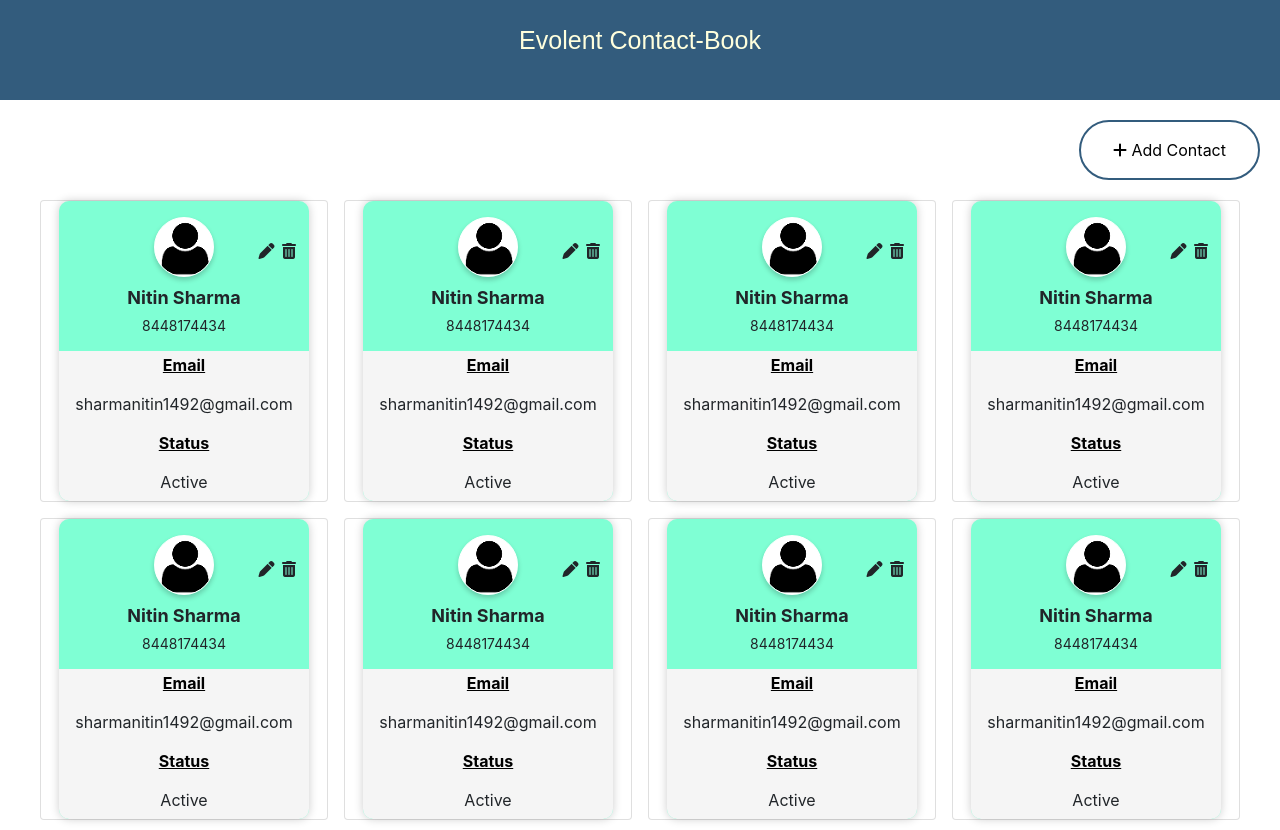
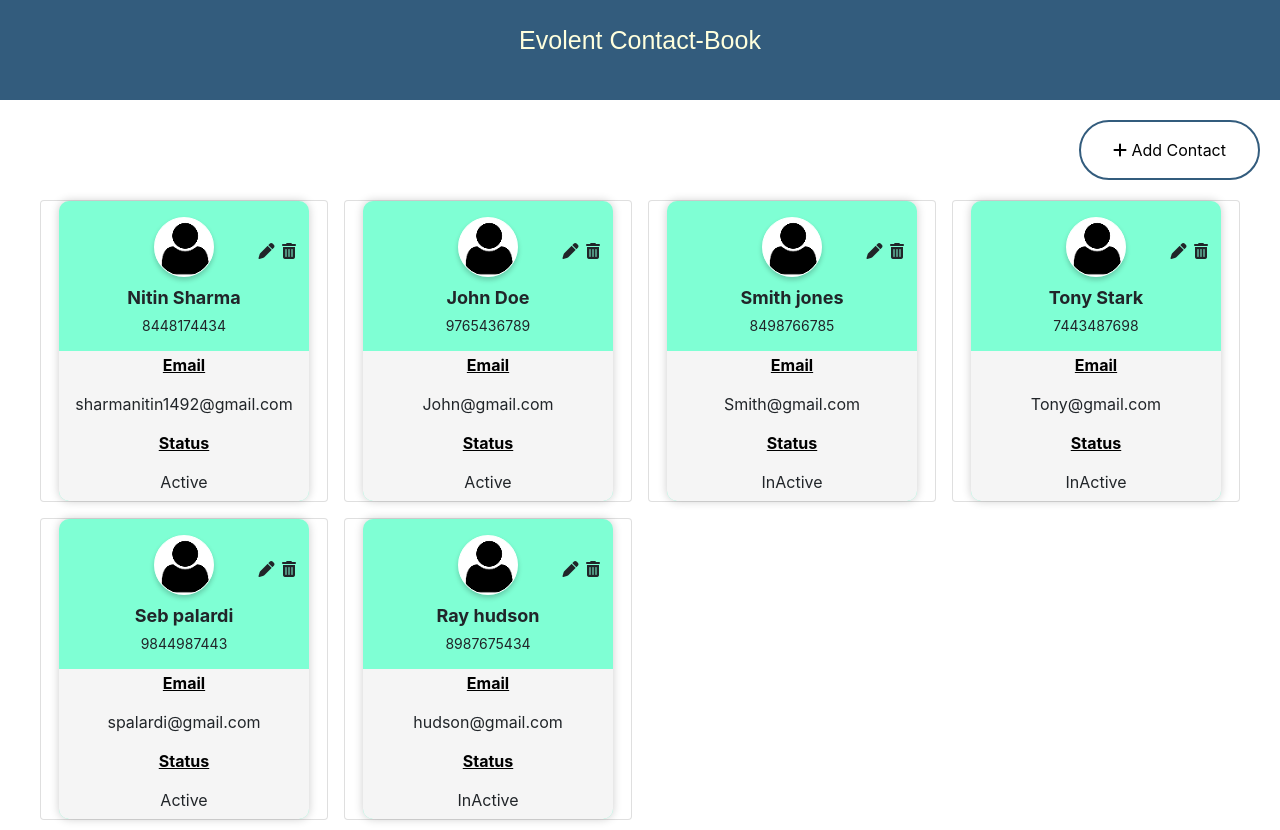
Before and after one commit to sharma-nitin/contact-book, an Angular app: page /contact-list in a window 1280 px wide. Built offline with nearby package versions, Linux system fonts and the light colour scheme.

Commit message:
contact app pushed

```diff
--- a/src/app/app-routing.module.ts
+++ b/src/app/app-routing.module.ts
@@ -6,7 +6,8 @@ import { EhContactFormComponent } from './eh-contact-form/eh-contact-form.compon
 const routes: Routes = [
   { path: '', redirectTo: '/contact-list', pathMatch: 'full' },
   { path: 'contact-list', component: EhContactListComponent },
-  { path: 'contact-form', component: EhContactFormComponent },
+  { path: 'add-contact', component: EhContactFormComponent },
+  { path: 'edit-contact', component: EhContactFormComponent }
 ];
 
 @NgModule({
--- a/src/app/app.component.css
+++ b/src/app/app.component.css
@@ -7,4 +7,7 @@ header {
   background: #335C7D;
   color: #FFD;
   font-family: 'PT Sans', sans-serif;
+  top: 0;
+  position: sticky;
+  z-index: 999;
 }
--- a/src/app/eh-contact-form/eh-contact-form.component.css
+++ b/src/app/eh-contact-form/eh-contact-form.component.css
@@ -28,3 +28,152 @@
   background-color: #335C7D;
   color: white;
 }
+
+
+.contact-form {
+  position: relative;
+  margin: 50px auto;
+  width: 280px;
+  padding: 33px 25px 29px;
+  background: white;
+  border-bottom: 1px solid #c4c4c4;
+  border-radius: 5px;
+  -webkit-box-shadow: 0 1px 5px rgba(0, 0, 0, 0.25);
+  box-shadow: 0 1px 5px rgba(0, 0, 0, 0.25);
+}
+.contact-form:before, .contact-form:after {
+  content: '';
+  position: absolute;
+  bottom: 1px;
+  left: 0;
+  right: 0;
+  height: 10px;
+  background: inherit;
+  border-bottom: 1px solid #d2d2d2;
+  border-radius: 4px;
+}
+.contact-form:after {
+  bottom: 3px;
+  border-color: #dcdcdc;
+}
+
+.contact-form-title {
+  margin: -25px -25px 25px;
+  padding: 15px 25px;
+  line-height: 35px;
+  font-size: 26px;
+  font-weight: 300;
+  color: #aaa;
+  text-align: center;
+  text-shadow: 0 1px rgba(255, 255, 255, 0.75);
+  background: #f7f7f7;
+}
+
+.contact-form-title:before {
+  content: '';
+  position: absolute;
+  top: 0;
+  left: 0;
+  right: 0;
+  height: 8px;
+  background: #c4e17f;
+  border-radius: 5px 5px 0 0;
+  background-image: -webkit-linear-gradient(left, #c4e17f, #c4e17f 12.5%, #f7fdca 12.5%, #f7fdca 25%, #fecf71 25%, #fecf71 37.5%, #f0776c 37.5%, #f0776c 50%, #db9dbe 50%, #db9dbe 62.5%, #c49cde 62.5%, #c49cde 75%, #669ae1 75%, #669ae1 87.5%, #62c2e4 87.5%, #62c2e4);
+  background-image: -moz-linear-gradient(left, #c4e17f, #c4e17f 12.5%, #f7fdca 12.5%, #f7fdca 25%, #fecf71 25%, #fecf71 37.5%, #f0776c 37.5%, #f0776c 50%, #db9dbe 50%, #db9dbe 62.5%, #c49cde 62.5%, #c49cde 75%, #669ae1 75%, #669ae1 87.5%, #62c2e4 87.5%, #62c2e4);
+  background-image: -o-linear-gradient(left, #c4e17f, #c4e17f 12.5%, #f7fdca 12.5%, #f7fdca 25%, #fecf71 25%, #fecf71 37.5%, #f0776c 37.5%, #f0776c 50%, #db9dbe 50%, #db9dbe 62.5%, #c49cde 62.5%, #c49cde 75%, #669ae1 75%, #669ae1 87.5%, #62c2e4 87.5%, #62c2e4);
+  background-image: linear-gradient(to right, #c4e17f, #c4e17f 12.5%, #f7fdca 12.5%, #f7fdca 25%, #fecf71 25%, #fecf71 37.5%, #f0776c 37.5%, #f0776c 50%, #db9dbe 50%, #db9dbe 62.5%, #c49cde 62.5%, #c49cde 75%, #669ae1 75%, #669ae1 87.5%, #62c2e4 87.5%, #62c2e4);
+}
+
+input {
+  font-family: inherit;
+  color: inherit;
+  -webkit-box-sizing: border-box;
+  -moz-box-sizing: border-box;
+  box-sizing: border-box;
+}
+
+.contact-form-input {
+  width: 100%;
+  height: 50px;
+  margin-bottom: 25px;
+  padding: 0 15px 2px;
+  font-size: 17px;
+  background: white;
+  border: 2px solid #ebebeb;
+  border-radius: 4px;
+  -webkit-box-shadow: inset 0 -2px #ebebeb;
+  box-shadow: inset 0 -2px #ebebeb;
+}
+.contact-form-input:focus {
+  border-color: #62c2e4;
+  outline: none;
+  -webkit-box-shadow: inset 0 -2px #62c2e4;
+  box-shadow: inset 0 -2px #62c2e4;
+}
+.contact-form-status{
+  width: -webkit-fill-available;
+  height: 35px;
+  margin-bottom: 20px;
+}
+
+.contact-form-button {
+  position: relative;
+  vertical-align: top;
+  width: 100%;
+  height: 54px;
+  padding: 0;
+  font-size: 22px;
+  color: white;
+  text-align: center;
+  text-shadow: 0 1px 2px rgba(0, 0, 0, 0.25);
+  background: #f0776c;
+  border: 0;
+  border-bottom: 2px solid #d76b60;
+  border-radius: 5px;
+  cursor: pointer;
+  -webkit-box-shadow: inset 0 -2px #d76b60;
+  box-shadow: inset 0 -2px #d76b60;
+}
+.contact-form-button:active {
+  top: 1px;
+  outline: none;
+  -webkit-box-shadow: none;
+  box-shadow: none;
+}
+
+:-moz-placeholder {
+  color: #ccc;
+  font-weight: 300;
+}
+
+::-moz-placeholder {
+  color: #ccc;
+  opacity: 1;
+  font-weight: 300;
+}
+
+::-webkit-input-placeholder {
+  color: #ccc;
+  font-weight: 300;
+}
+
+:-ms-input-placeholder {
+  color: #ccc;
+  font-weight: 300;
+}
+
+::-moz-focus-inner {
+  border: 0;
+  padding: 0;
+}
+
+.contact-updated{
+  margin: 10px;
+  line-height: 2;
+  color: green;
+  background: greenyellow;
+ }
+
+ .c-pointer{
+  cursor: pointer;
+}
--- a/src/app/eh-contact-form/eh-contact-form.component.html
+++ b/src/app/eh-contact-form/eh-contact-form.component.html
@@ -1,4 +1,21 @@
 <div class="list-header">
-  <button class="button back-button" (click)="navigate()"><a><i class="fas fa-arrow-alt-circle-left"></i> Back to Home</a></button>
+  <button class="button back-button c-pointer" (click)="navigate()"><a><i class="fas fa-arrow-alt-circle-left"></i> Back to Home</a></button>
   <div></div>
 </div>
+
+<div class="contact-form">
+  <h1 class="contact-form-title" *ngIf="activeRoute=='add'">Add Contact</h1>
+  <h1 class="contact-form-title" *ngIf="activeRoute=='edit'">Edit Contact</h1>
+  <input type="text" [(ngModel)]="firstName" class="contact-form-input" placeholder="First Name" autofocus>
+  <input type="text" [(ngModel)]="lastName" class="contact-form-input" placeholder="Last Name">
+  <input type="text" [(ngModel)]="email" class="contact-form-input" placeholder="Email">
+  <input type="text" [(ngModel)]="phoneno" class="contact-form-input" placeholder="Contact no.">
+  <select class="contact-form-status" [(ngModel)]="status" (ngModelChange)="onStatusChange($event)">
+    <option [value]="status" *ngFor="let status of UserStatus">{{status}}</option>
+  </select>
+  <Button type="submit"  class="contact-form-button c-pointer" *ngIf="activeRoute=='add'" (click)="addContact()">Add</Button>
+  <Button type="submit"  class="contact-form-button c-pointer" *ngIf="activeRoute=='edit'" (click)="updateContact()">Update</Button>
+  <span class="contact-updated" *ngIf="updatedStatus==='added'"> Contact Added Successfully !</span>
+  <span class="contact-updated" *ngIf="updatedStatus==='updated'"> Contact Updated Successfully !</span>
+
+</div>
--- a/src/app/eh-contact-form/eh-contact-form.component.ts
+++ b/src/app/eh-contact-form/eh-contact-form.component.ts
@@ -1,20 +1,86 @@
 import { Component, OnInit } from '@angular/core';
 import { Router } from '@angular/router';
+import { ContactService } from '../eh-services/contact.service';
+import { iContact } from '../eh-interface/contact.interface';
 
 @Component({
   selector: 'eh-contact-form',
   templateUrl: './eh-contact-form.component.html',
   styleUrls: ['./eh-contact-form.component.css']
 })
+
 export class EhContactFormComponent implements OnInit {
+  firstName = '';
+  lastName = '';
+  email = '';
+  phoneno: number;
+  UserStatus = ['Active', 'InActive'];
+  status = this.UserStatus[0];
+  contacts: iContact[];
+  activeRoute: string;
+  updatedStatus = '';
 
-  constructor(private router:Router) { }
+  constructor(private router: Router,
+    private contactService: ContactService,
+  ) { }
 
   ngOnInit() {
-  }
-  navigate(){
-    this.router.navigate(['contact-list']);
-
+    this.contacts = this.contactService.getContacts();
+    this.routeBasedAction();
   }
 
+  routeBasedAction() {
+    if (this.router.url === '/add-contact') {
+      this.activeRoute = 'add';
+    } else
+      if (this.router.url === '/edit-contact') {
+        this.activeRoute = 'edit';
+        const editContact = this.contacts[this.contactService.getIndexToBeEdited()];
+        this.firstName = editContact.firstName;
+        this.lastName = editContact.lastName;
+        this.email = editContact.email;
+        this.phoneno = editContact.phoneno;
+        this.status = editContact.status;
+      }
+  }
+
+  navigate() {
+    this.router.navigate(['contact-list']);
+  }
+
+  onStatusChange(updatedstatus) {
+    this.status = updatedstatus;
+  }
+
+  updateContact() {
+    const contact = {
+      firstName: this.firstName,
+      lastName: this.lastName,
+      email: this.email,
+      phoneno: this.phoneno,
+      status: this.status
+    };
+    this.contacts[this.contactService.getIndexToBeEdited()] = contact;
+    this.contactService.update(this.contacts);
+    this.updatedStatus = 'updated';
+    setTimeout(() => {
+      this.router.navigate(['contact-list']);
+    }, 2000);
+  }
+
+  addContact() {
+    const contact = {
+      firstName: this.firstName,
+      lastName: this.lastName,
+      email: this.email,
+      phoneno: this.phoneno,
+      status: this.status
+    };
+    const updatedContacts = [...this.contacts, ...[contact]];
+    this.contactService.update(updatedContacts);
+    this.updatedStatus = 'added';
+    setTimeout(() => {
+      this.router.navigate(['contact-list']);
+    }, 2000);
+  }
 }
--- a/src/app/eh-contact-list/eh-contact-list.component.html
+++ b/src/app/eh-contact-list/eh-contact-list.component.html
@@ -1,15 +1,15 @@
 <div class="list-header">
   <div></div>
-  <button class="button add-contact" (click)="navigate()"><a><i class="fas fa-plus"></i> Add Contact</a></button>
+  <button class="button add-contact c-pointer" (click)="navigate('add')"><a><i class="fas fa-plus"></i> Add Contact</a></button>
 </div>
 
 <div class="contact-cards">
-  <div  *ngFor="let contact of contacts" class="card">
+  <div  *ngFor="let contact of contacts; let index = index" class="card">
     <div class="container">
       <div class="box">
         <div class="top">
-          <a id="edit" (click)="navigate()"><i class='fas fa-pen'></i></a>
-          <a id="delete" ><i class="fas fa-trash-alt"></i></a>
+          <a id="edit" (click)="navigate('edit',index)"><i class='fas fa-pen c-pointer'></i></a>
+          <a id="delete" (click)="deleteContact(index)"><i class="fas fa-trash-alt c-pointer"></i></a>
           <div class="profile"></div>
           <h1 class="name">{{contact.firstName}} {{contact.lastName}}</h1>
           <h3 class="phone">{{contact.phoneno}}</h3>
--- a/src/app/eh-contact-list/eh-contact-list.component.scss
+++ b/src/app/eh-contact-list/eh-contact-list.component.scss
@@ -156,3 +156,7 @@ body{
   background-color: #335C7D;
   color: white;
 }
+
+.c-pointer{
+  cursor: pointer;
+}
--- a/src/app/eh-contact-list/eh-contact-list.component.ts
+++ b/src/app/eh-contact-list/eh-contact-list.component.ts
@@ -1,67 +1,34 @@
 import { Component, OnInit } from '@angular/core';
 import { Router } from '@angular/router';
-import { NgbActiveModal } from '@ng-bootstrap/ng-bootstrap';
+import { ContactService } from '../eh-services/contact.service';
+import { iContact } from '../eh-interface/contact.interface';
+
 @Component({
   selector: 'eh-contact-list',
   templateUrl: './eh-contact-list.component.html',
   styleUrls: ['./eh-contact-list.component.scss']
 })
 export class EhContactListComponent implements OnInit {
-  contacts = [{
-    firstName: 'Nitin',
-    lastName: 'Sharma',
-    email: 'sharmanitin1492@gmail.com',
-    phoneno: 8448174434,
-    status: 'Active'
-  }, {
-    firstName: 'Nitin',
-    lastName: 'Sharma',
-    email: 'sharmanitin1492@gmail.com',
-    phoneno: 8448174434,
-    status: 'Active'
-  }, {
-    firstName: 'Nitin',
-    lastName: 'Sharma',
-    email: 'sharmanitin1492@gmail.com',
-    phoneno: 8448174434,
-    status: 'Active'
-  }, {
-    firstName: 'Nitin',
-    lastName: 'Sharma',
-    email: 'sharmanitin1492@gmail.com',
-    phoneno: 8448174434,
-    status: 'Active'
-  }, {
-    firstName: 'Nitin',
-    lastName: 'Sharma',
-    email: 'sharmanitin1492@gmail.com',
-    phoneno: 8448174434,
-    status: 'Active'
-  }, {
-    firstName: 'Nitin',
-    lastName: 'Sharma',
-    email: 'sharmanitin1492@gmail.com',
-    phoneno: 8448174434,
-    status: 'Active'
-  }, {
-    firstName: 'Nitin',
-    lastName: 'Sharma',
-    email: 'sharmanitin1492@gmail.com',
-    phoneno: 8448174434,
-    status: 'Active'
-  }, {
-    firstName: 'Nitin',
-    lastName: 'Sharma',
-    email: 'sharmanitin1492@gmail.com',
-    phoneno: 8448174434,
-    status: 'Active'
-  }]
-  constructor(private router: Router) { }
+  contacts: iContact[];
+  constructor(private router: Router,
+              private contactService: ContactService) { }
 
   ngOnInit() {
+    this.contacts = this.contactService.getContacts();
   }
 
-  navigate() {
-    this.router.navigate(['contact-form']);
+  navigate(status,index) {
+    if (status === 'add') {
+      this.router.navigate(['add-contact']);
+    } else
+      if (status === 'edit') {
+        this.contactService.setIndexToBeEdited(index);
+        this.router.navigate(['edit-contact/']);
+      }
+  }
+
+  deleteContact(index) {
+    this.contacts.splice(index, 1);
+   this.contactService.deleteContact(this.contacts);
   }
 }
--- /dev/null
+++ b/src/app/eh-services/contact.service.ts
@@ -0,0 +1,68 @@
+import { Injectable } from '@angular/core';
+import { iContact } from '../eh-interface/contact.interface';
+import { THIS_EXPR } from '@angular/compiler/src/output/output_ast';
+@Injectable({
+  providedIn: 'root'
+})
+export class ContactService {
+  contactIndex: number;
+   contacts = [{
+    firstName: 'Nitin',
+    lastName: 'Sharma',
+    email: 'sharmanitin1492@gmail.com',
+    phoneno: 8448174434,
+    status: 'Active'
+  }, {
+    firstName: 'John',
+    lastName: 'Doe',
+    email: 'John@gmail.com',
+    phoneno: 9765436789,
+    status: 'Active'
+  }, {
+    firstName: 'Smith',
+    lastName: 'jones',
+    email: 'Smith@gmail.com',
+    phoneno: 8498766785,
+    status: 'InActive'
+  }, {
+    firstName: 'Tony',
+    lastName: 'Stark',
+    email: 'Tony@gmail.com',
+    phoneno: 7443487698,
+    status: 'InActive'
+  }, {
+    firstName: 'Seb',
+    lastName: 'palardi',
+    email: 'spalardi@gmail.com',
+    phoneno: 9844987443,
+    status: 'Active'
+  }, {
+    firstName: 'Ray',
+    lastName: 'hudson',
+    email: 'hudson@gmail.com',
+    phoneno: 8987675434,
+    status: 'InActive'
+  }];
+
+  constructor() { }
+
+  getContacts() {
+    return this.contacts;
+  }
+
+  setIndexToBeEdited(index) {
+    this.contactIndex = index;
+  }
+
+  getIndexToBeEdited() {
+    return this.contactIndex;
+  }
+
+  deleteContact(updatedContacts){
+    this.contacts = [...updatedContacts];
+  }
+
+  update(updatedContacts){
+     this.contacts = [...updatedContacts];
+   }
+}
```
Also changed, not shown: src/app/app.module.ts (+4 -3 lines), src/app/eh-interface/contact.interface.ts (added, +7 -0 lines), 1 other file (tests, documents, lock files or other folders).
